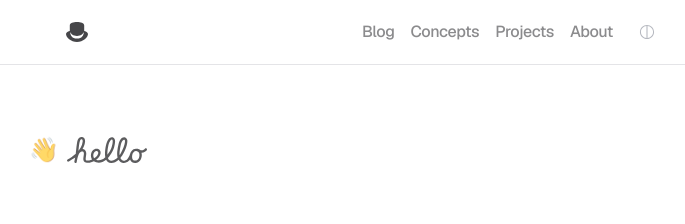
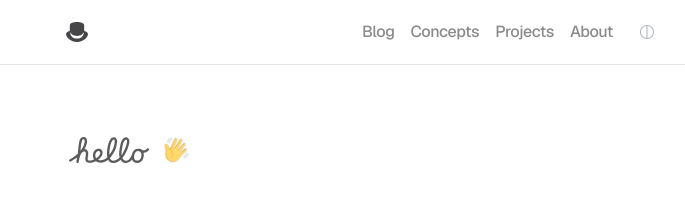
Before and after one commit to waynedahlberg/waynedahlberg, a Next.js app: page / in a window 1280 px wide. Shown: the top 224 px of the page, without its empty margins (283-968 px from the left). Built offline with nearby package versions, Linux system fonts and the light colour scheme.

Commit message:
update 'wave' emoji transition

```diff
--- a/components/sections/IntroSection.tsx
+++ b/components/sections/IntroSection.tsx
@@ -25,10 +25,10 @@ export default function IntroSection() {
     <>
       <div className="pt-8 sm:pt-16 flex-col justify-start items-center sm:items-start gap-5 inline-flex text-md selection:bg-amber-500 selection:text-primary px-4 sm:px-8 text-base leading-normal">
         <div className='flex items-center justify-center text-secondary-foreground/70 leading-5 sm:leading-normal pb-2 sm:pb-8'>
-          <div className='text-2xl sm:-ml-10 pr-2 hover:rotate-[30deg] transition-all duration-300 repeat-infinite origin-[75%_95%] cursor-default @apply wiggle'>
-            <p>👋</p>
+          <HelloLogo />
+          <div className='text-2xl ml-3 pr-2 hover:rotate-[-30deg] transition-all duration-300 repeat-infinite origin-[5%_75%] cursor-default @apply wiggle'>
+          <p style={{ transform: 'scaleX(-1)' }}>👋</p>
           </div>
-          <HelloLogo />
         </div>
         <div className='text-secondary-foreground/60 leading-normal'>
           <p className="pb-4 sm:pb-4">
```
